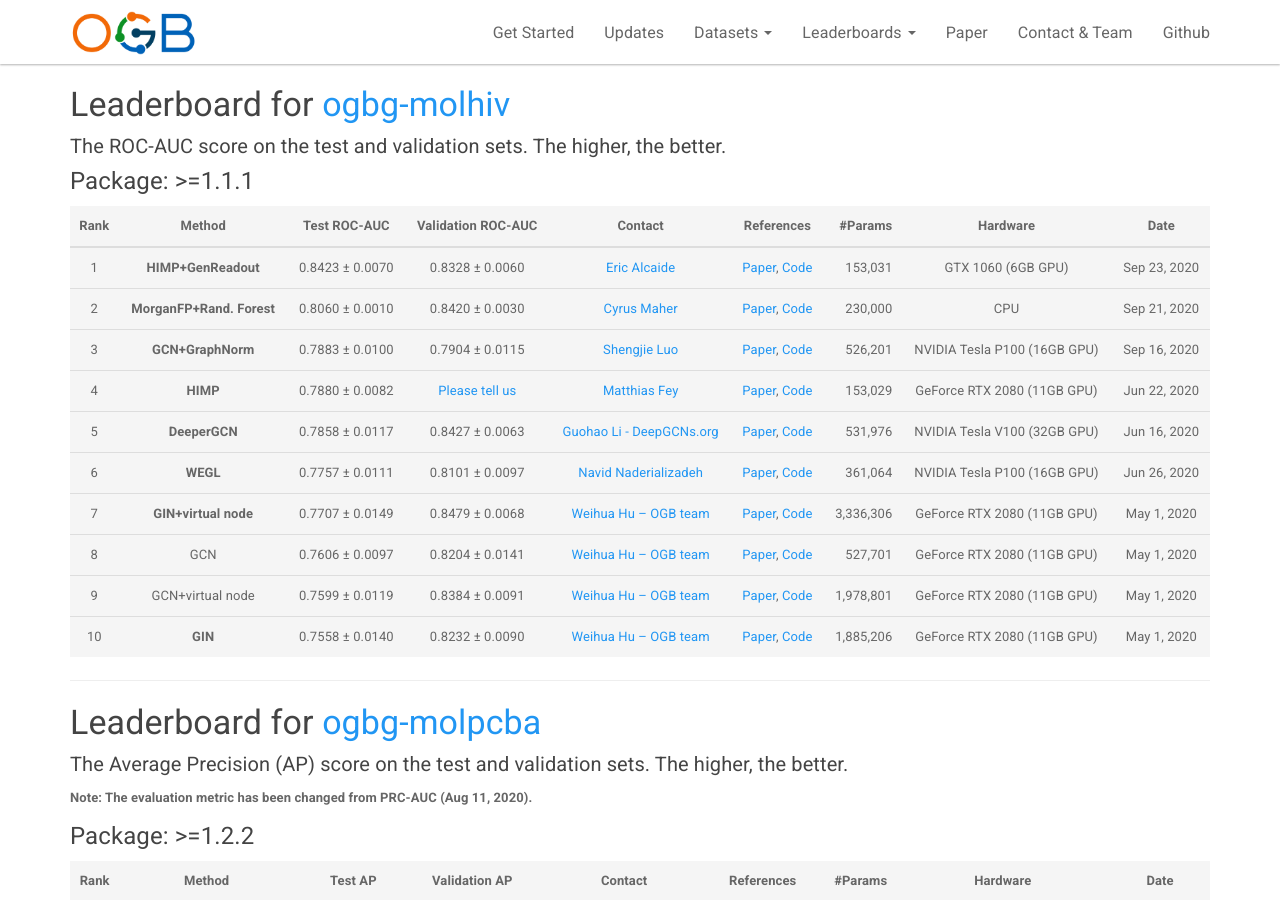
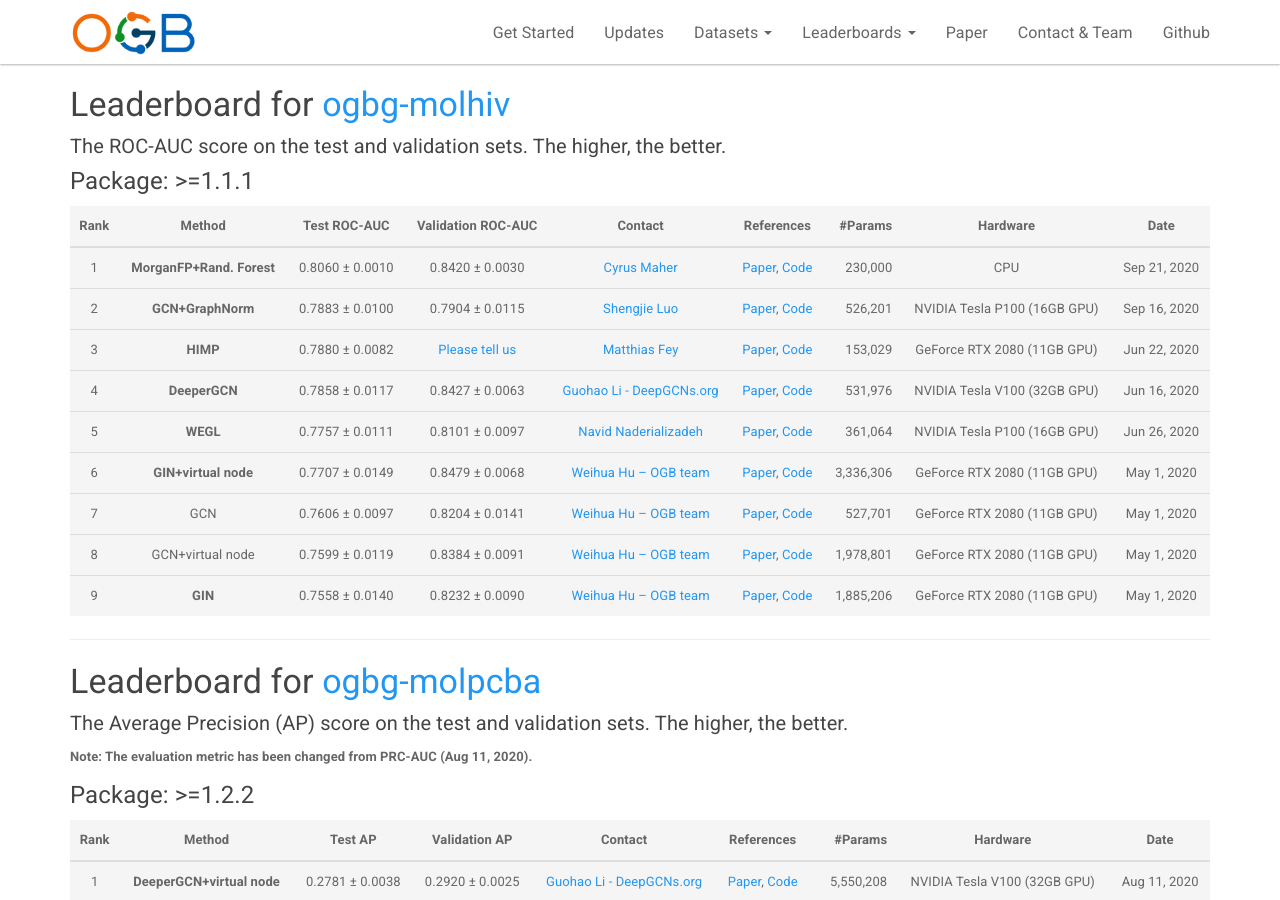
Before and after one commit to snap-stanford/ogb-web, a Jekyll site: the page built from _docs/leaderboard/leader_graphprop.md, in a window 1280 px wide and 900 px high, scrolled down 345 px. Built offline with Jekyll 4.4.1, drawn with Linux system fonts in a browser that asks for light colours.

Commit message:
updateleaderboard

```diff
--- a/_docs/leaderboard/leader_graphprop.md
+++ b/_docs/leaderboard/leader_graphprop.md
@@ -23,16 +23,15 @@ The **bold** method name indicates that the implementation is **official** (by t
 
 | Rank  | Method | Test ROC-AUC | Validation ROC-AUC | Contact | References | #Params | Hardware | Date
 |:----:|:-----:|:------:|:-----:|:-----:|:-----:|-----:|:-----:|:-----:|
-|  1  |  **HIMP+GenReadout**  | 0.8423 ± 0.0070   | 0.8328 ± 0.0060 |[Eric Alcaide](mailto:ericalcaide1@gmail.com) | [Paper](https://arxiv.org/pdf/2009.09919.pdf), [Code](https://github.com/EricAlcaide/generalized-readout-phase/) | 153,031 | GTX 1060 (6GB GPU) | Sep 23, 2020 |
-|  2  |  **MorganFP+Rand. Forest**  | 0.8060 ± 0.0010   | 0.8420 ± 0.0030 |[Cyrus Maher](mailto:cmaher@vir.bio) | [Paper](https://pubs.acs.org/doi/10.1021/ci100050t), [Code](https://github.com/cyrusmaher/ogb-molecule-comp) | 230,000 | CPU | Sep 21, 2020 |
-|  3  |  **GCN+GraphNorm**  | 0.7883 ± 0.0100   | 0.7904 ± 0.0115 |[Shengjie Luo](mailto:shengjie.luo@outlook.com) | [Paper](https://arxiv.org/abs/2009.03294), [Code](https://github.com/lsj2408/GraphNorm) | 526,201 | NVIDIA Tesla P100 (16GB GPU) | Sep 16, 2020 |
-|  4  |  **HIMP**  | 0.7880 ± 0.0082   | [Please tell us](mailto:ogb@cs.stanford.edu) |[Matthias Fey](mailto:matthias.fey@tu-dortmund.de) | [Paper](https://arxiv.org/abs/2006.12179), [Code](https://github.com/rusty1s/himp-gnn) | 153,029 | GeForce RTX 2080 (11GB GPU) | Jun 22, 2020 |
-|  5  |  **DeeperGCN**  | 0.7858 ± 0.0117   | 0.8427 ± 0.0063 |[Guohao Li - DeepGCNs.org](mailto:guohao.li@kaust.edu.sa) | [Paper](https://arxiv.org/abs/2006.07739), [Code](https://github.com/lightaime/deep_gcns_torch/tree/master/examples/ogb) | 531,976 | NVIDIA Tesla V100 (32GB GPU) | Jun 16, 2020 |
-|  6  |  **WEGL**  | 0.7757 ± 0.0111   | 0.8101 ± 0.0097 |[Navid Naderializadeh](mailto:nnaderializadeh@hrl.com) | [Paper](https://arxiv.org/abs/2006.09430), [Code](https://github.com/navid-naderi/WEGL) | 361,064 | NVIDIA Tesla P100 (16GB GPU) | Jun 26, 2020 |
-|  7  |  **GIN+virtual node**  | 0.7707 ± 0.0149   | 0.8479 ± 0.0068 |[Weihua Hu -- OGB team](mailto:weihuahu@cs.stanford.edu) | [Paper](https://arxiv.org/abs/1810.00826), [Code](https://github.com/snap-stanford/ogb/tree/master/examples/graphproppred/mol) | 3,336,306 | GeForce RTX 2080 (11GB GPU) | May 1, 2020 |
-|  8  |  GCN  | 0.7606 ± 0.0097   | 0.8204 ± 0.0141 | [Weihua Hu -- OGB team](mailto:weihuahu@cs.stanford.edu) | [Paper](https://arxiv.org/abs/1609.02907), [Code](https://github.com/snap-stanford/ogb/tree/master/examples/graphproppred/mol) | 527,701 | GeForce RTX 2080 (11GB GPU) | May 1, 2020 |
-|  9  |  GCN+virtual node  | 0.7599 ± 0.0119   | 0.8384 ± 0.0091 | [Weihua Hu -- OGB team](mailto:weihuahu@cs.stanford.edu) | [Paper](https://arxiv.org/abs/1609.02907), [Code](https://github.com/snap-stanford/ogb/tree/master/examples/graphproppred/mol) | 1,978,801 | GeForce RTX 2080 (11GB GPU) | May 1, 2020 |
-|  10  |  **GIN**  | 0.7558 ± 0.0140   | 0.8232 ± 0.0090 |[Weihua Hu -- OGB team](mailto:weihuahu@cs.stanford.edu) | [Paper](https://arxiv.org/abs/1810.00826), [Code](https://github.com/snap-stanford/ogb/tree/master/examples/graphproppred/mol) | 1,885,206 | GeForce RTX 2080 (11GB GPU) | May 1, 2020 |
+|  1  |  **MorganFP+Rand. Forest**  | 0.8060 ± 0.0010   | 0.8420 ± 0.0030 |[Cyrus Maher](mailto:cmaher@vir.bio) | [Paper](https://pubs.acs.org/doi/10.1021/ci100050t), [Code](https://github.com/cyrusmaher/ogb-molecule-comp) | 230,000 | CPU | Sep 21, 2020 |
+|  2  |  **GCN+GraphNorm**  | 0.7883 ± 0.0100   | 0.7904 ± 0.0115 |[Shengjie Luo](mailto:shengjie.luo@outlook.com) | [Paper](https://arxiv.org/abs/2009.03294), [Code](https://github.com/lsj2408/GraphNorm) | 526,201 | NVIDIA Tesla P100 (16GB GPU) | Sep 16, 2020 |
+|  3  |  **HIMP**  | 0.7880 ± 0.0082   | [Please tell us](mailto:ogb@cs.stanford.edu) |[Matthias Fey](mailto:matthias.fey@tu-dortmund.de) | [Paper](https://arxiv.org/abs/2006.12179), [Code](https://github.com/rusty1s/himp-gnn) | 153,029 | GeForce RTX 2080 (11GB GPU) | Jun 22, 2020 |
+|  4  |  **DeeperGCN**  | 0.7858 ± 0.0117   | 0.8427 ± 0.0063 |[Guohao Li - DeepGCNs.org](mailto:guohao.li@kaust.edu.sa) | [Paper](https://arxiv.org/abs/2006.07739), [Code](https://github.com/lightaime/deep_gcns_torch/tree/master/examples/ogb) | 531,976 | NVIDIA Tesla V100 (32GB GPU) | Jun 16, 2020 |
+|  5  |  **WEGL**  | 0.7757 ± 0.0111   | 0.8101 ± 0.0097 |[Navid Naderializadeh](mailto:nnaderializadeh@hrl.com) | [Paper](https://arxiv.org/abs/2006.09430), [Code](https://github.com/navid-naderi/WEGL) | 361,064 | NVIDIA Tesla P100 (16GB GPU) | Jun 26, 2020 |
+|  6  |  **GIN+virtual node**  | 0.7707 ± 0.0149   | 0.8479 ± 0.0068 |[Weihua Hu -- OGB team](mailto:weihuahu@cs.stanford.edu) | [Paper](https://arxiv.org/abs/1810.00826), [Code](https://github.com/snap-stanford/ogb/tree/master/examples/graphproppred/mol) | 3,336,306 | GeForce RTX 2080 (11GB GPU) | May 1, 2020 |
+|  7  |  GCN  | 0.7606 ± 0.0097   | 0.8204 ± 0.0141 | [Weihua Hu -- OGB team](mailto:weihuahu@cs.stanford.edu) | [Paper](https://arxiv.org/abs/1609.02907), [Code](https://github.com/snap-stanford/ogb/tree/master/examples/graphproppred/mol) | 527,701 | GeForce RTX 2080 (11GB GPU) | May 1, 2020 |
+|  8  |  GCN+virtual node  | 0.7599 ± 0.0119   | 0.8384 ± 0.0091 | [Weihua Hu -- OGB team](mailto:weihuahu@cs.stanford.edu) | [Paper](https://arxiv.org/abs/1609.02907), [Code](https://github.com/snap-stanford/ogb/tree/master/examples/graphproppred/mol) | 1,978,801 | GeForce RTX 2080 (11GB GPU) | May 1, 2020 |
+|  9  |  **GIN**  | 0.7558 ± 0.0140   | 0.8232 ± 0.0090 |[Weihua Hu -- OGB team](mailto:weihuahu@cs.stanford.edu) | [Paper](https://arxiv.org/abs/1810.00826), [Code](https://github.com/snap-stanford/ogb/tree/master/examples/graphproppred/mol) | 1,885,206 | GeForce RTX 2080 (11GB GPU) | May 1, 2020 |
 
 
 <a name="ogbg-molpcba"/>
```
